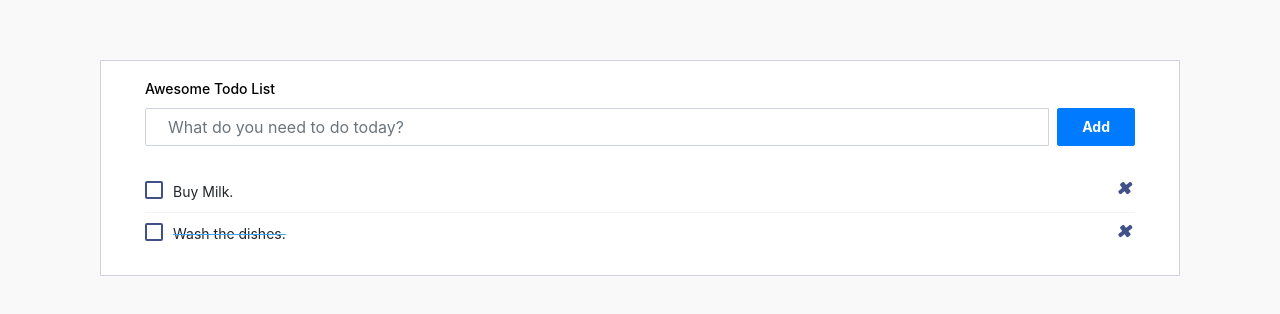
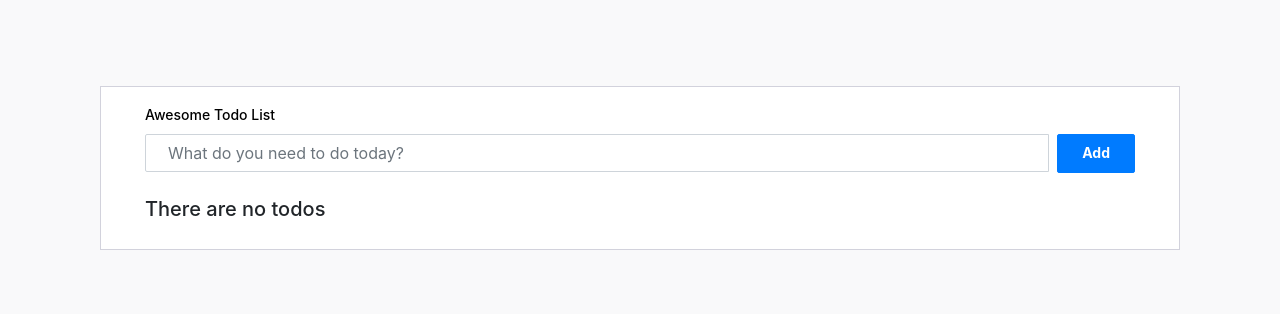
Before and after one commit to mirzadevv/react-todo-app-redux, a React (Create React App) app: page / in a window 1280 px wide. Shown: the part 232-546 px from the top of the page. Built offline with nearby package versions, Linux system fonts and the light colour scheme.

Commit message:
feat: use todos state
By using useSelector, we can choose the specific state (todos)

```diff
--- a/src/components/TodosList.jsx
+++ b/src/components/TodosList.jsx
@@ -1,28 +1,28 @@
 import React from "react";
+import { useSelector } from "react-redux";
 const TodosList = () => {
+  const todos = useSelector((state) => state.todos);
   return (
     <div className="list-wrapper">
       <ul className="d-flex flex-column todo-list">
-        <li>
+        {todos.length === 0 ? (
+          <h5> There are no todos</h5>
+        ) : (
+          <>
+            {todos.map((todo) => (
+              <li key={todo.id} className={todo.isCompleted ? "completed" : ""}>
                 <div className="form-check">
                   <label className="form-check-label">
                     <input className="checkbox" type="checkbox" />
-              Buy Milk.
+                    {todo.title}
                     <i className="input-helper"> </i>
                   </label>
                 </div>
                 <i className="remove mdi mdi-close-circle-outline"></i>
               </li>
-        <li className="completed">
-          <div className="form-check">
-            <label className="form-check-label">
-              <input className="checkbox" type="checkbox" checked="" />
-              Wash the dishes.
-              <i className="input-helper"></i>
-            </label>
-          </div>
-          <i className="remove mdi mdi-close-circle-outline"></i>
-        </li>
+            ))}
+          </>
+        )}
       </ul>
     </div>
   );
```
Lines whose indentation alone changed are shown as unchanged.
